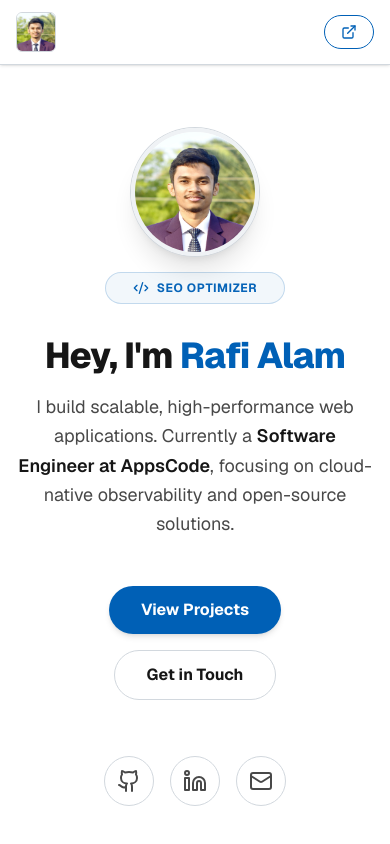
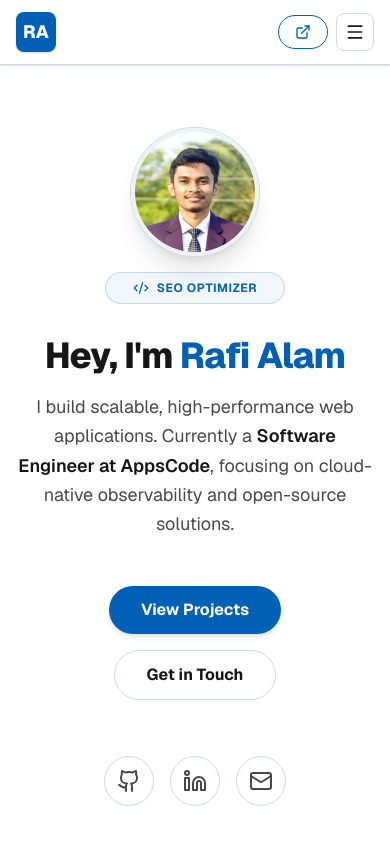
Before and after one commit to rafi-ruetcse17/portfolio, a Next.js app: page / in a window 390 px wide. Shown: the top 844 px of the page. Built offline with nearby package versions, Linux system fonts and the light colour scheme.

Commit message:
Add hamburger for mobile
Signed-off-by: rafi <rafialam@appscode.com>

```diff
--- a/components/sections/navigation.tsx
+++ b/components/sections/navigation.tsx
@@ -2,11 +2,11 @@
 
 import { useState, useEffect } from 'react'
 import Link from 'next/link'
-import Image from 'next/image'
-import { ExternalLink, Github } from 'lucide-react'
+import { ExternalLink, Github, Menu, X } from 'lucide-react'
 
 export default function Navigation() {
   const [activeSection, setActiveSection] = useState('home')
+  const [isMenuOpen, setIsMenuOpen] = useState(false)
 
   const navItems = [
     { id: 'home', label: 'Home' },
@@ -20,6 +20,7 @@ export default function Navigation() {
 
   const handleNavClick = (id: string) => {
     setActiveSection(id)
+    setIsMenuOpen(false)
     const element = document.getElementById(id)
     element?.scrollIntoView({ behavior: 'smooth' })
   }
@@ -46,15 +47,10 @@ export default function Navigation() {
 
   return (
     <nav className="fixed top-0 w-full bg-card/95 backdrop-blur-sm z-50 border-b border-border shadow-sm">
-      <div className="max-w-6xl mx-auto px-4 sm:px-6 lg:px-8 h-16 flex items-center justify-between">
+      <div className="max-w-6xl mx-auto px-4 sm:px-6 lg:px-8 h-16 flex items-center justify-between relative z-50">
         <Link href="/" className="flex items-center gap-2 hover:opacity-80 transition-opacity">
-          <div className="relative w-10 h-10 rounded-md overflow-hidden border border-border">
-            <Image
-              src="/profile.jpeg"
-              alt="Rafi Alam"
-              fill
-              priority
-            />
+          <div className="flex items-center justify-center w-10 h-10 rounded-lg bg-primary text-primary-foreground font-extrabold text-lg shadow-sm border border-primary/20">
+            RA
           </div>
           <div className="hidden sm:block">
             <p className="text-sm font-bold leading-none">Rafi Alam</p>
@@ -78,7 +74,7 @@ export default function Navigation() {
           ))}
         </div>
 
-        <div className="flex items-center gap-3">
+        <div className="flex items-center gap-2">
           <a
             href="https://drive.google.com/file/d/1YmSVRUTzr7jozLsIxBbx2l2rmQcaQEOj/view?usp=drivesdk"
             target="_blank"
@@ -88,15 +84,29 @@ export default function Navigation() {
             <span className="hidden sm:inline">Resume</span>
             <span> <ExternalLink className="w-4 h-4" /> </span>
           </a>
-          {/* <a
-            href="https://github.com/rafi-ruetcse17"
-            target="_blank"
-            rel="noopener noreferrer"
-            className="hidden sm:flex items-center gap-2 px-4 py-2 rounded-full bg-primary text-primary-foreground hover:bg-primary/90 transition-colors duration-200 text-sm font-semibold"
+
+          <button
+            onClick={() => setIsMenuOpen(!isMenuOpen)}
+            className="md:hidden p-2 text-foreground hover:bg-muted rounded-lg transition-colors border border-border"
+            aria-label="Toggle Menu"
           >
-            <span>GitHub</span>
-            <Github className="w-4 h-4" />
-          </a> */}
+            {isMenuOpen ? <X className="w-5 h-5" /> : <Menu className="w-5 h-5" />}
+          </button>
+        </div>
+      </div>
+
+      {/* Mobile Menu */}
+      <div className={`md:hidden absolute top-full left-0 w-full bg-card border-b border-border shadow-xl transition-all duration-300 ease-in-out ${isMenuOpen ? 'opacity-100 translate-y-0 visible' : 'opacity-0 -translate-y-4 invisible'}`}>
+        <div className="flex flex-col p-4 gap-1">
+          {navItems.map((item) => (
+            <button
+              key={item.id}
+              onClick={() => handleNavClick(item.id)}
+              className={`px-4 py-3 text-left text-sm font-bold rounded-lg transition-colors ${activeSection === item.id ? 'bg-primary/10 text-primary' : 'text-muted-foreground hover:bg-muted hover:text-foreground'}`}
+            >
+              {item.label}
+            </button>
+          ))}
         </div>
       </div>
     </nav>
```
